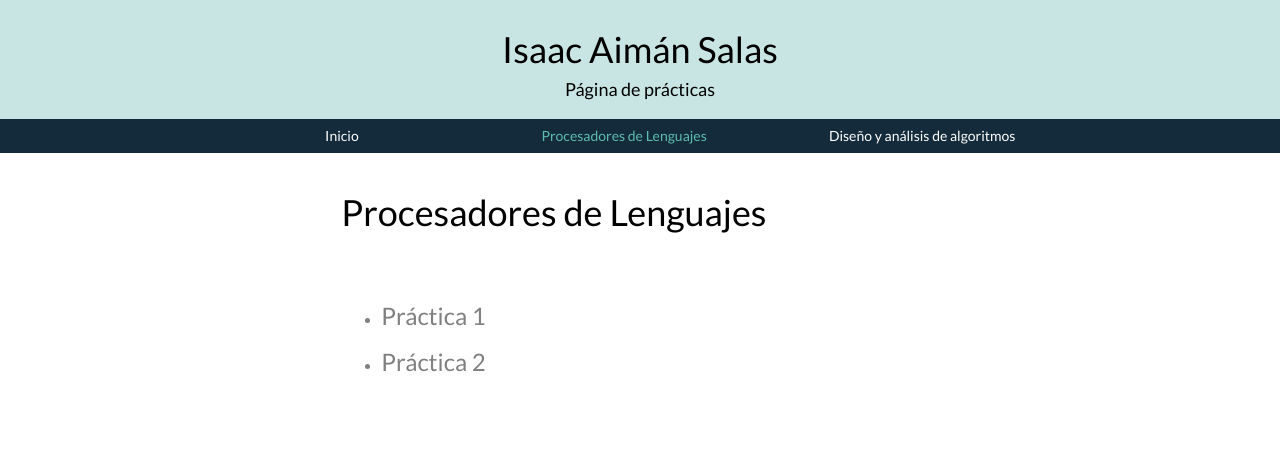
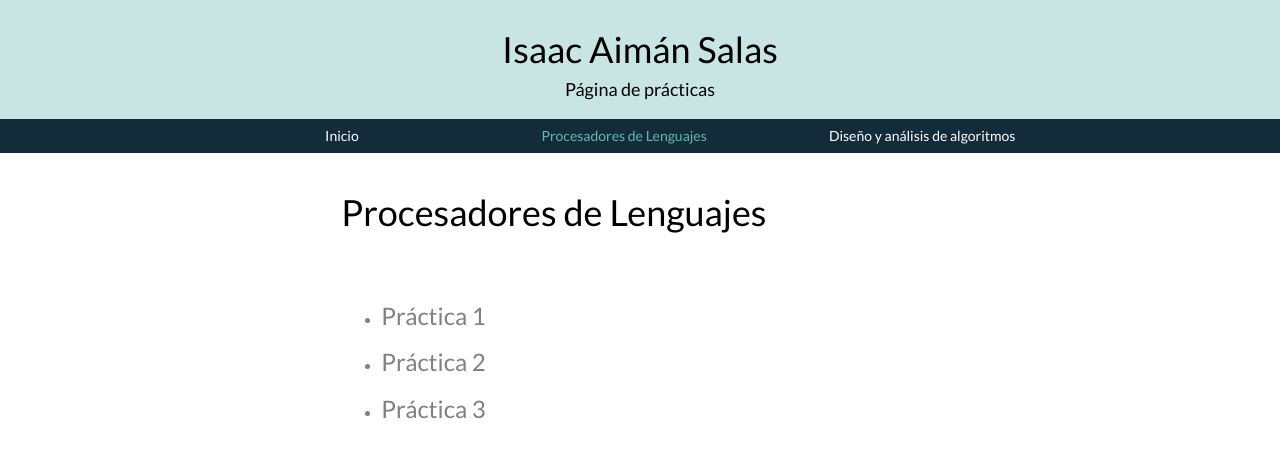
Before and after one commit to IsaacAiman/alu0100841565.github.io, a plain HTML site: page index.html in a window 1280 px wide. Both pictures are taken after a click on the link "Procesadores de Lenguajes". Drawn offline with Linux system fonts and the light colour scheme.

Commit message:
Añadida práctica 3 de PL

```diff
--- a/index.html
+++ b/index.html
@@ -74,6 +74,7 @@
                         <ul>
                           <li><a href="https://github.com/ULL-ESIT-PL-1617/tareas-iniciales-javier-pablo-isaac" target="_blank"><h3>Práctica 1</h3></a></li>
                           <li><a href="https://github.com/ULL-ESIT-PL-1617/primeros-pasos-en-nodejs-javier-pablo-isaac" target="_blank"><h3>Práctica 2</h3></a></li>
+                          <li><a href="https://github.com/ULL-ESIT-PL-1617/estudiar-las-rutas-en-expressjs-javier-pablo-isaac" target="_blank"><h3>Práctica 3</h3></a></li>
                         </ul>
 
                     </div>
```
